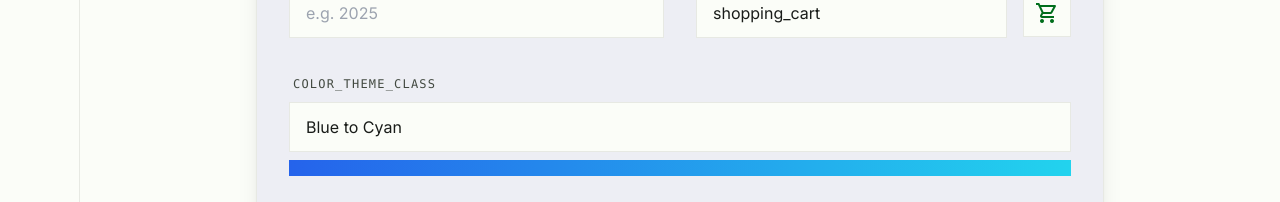
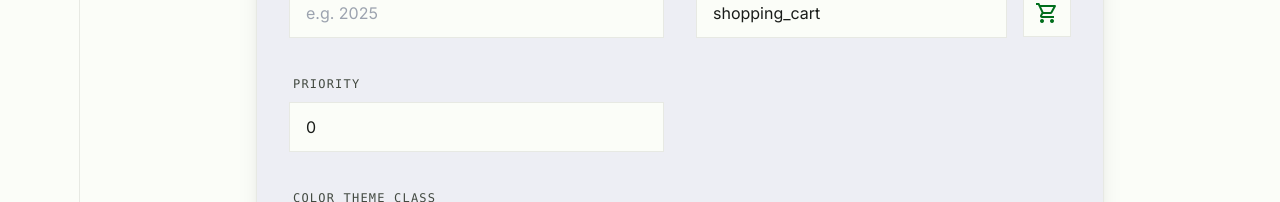
Before and after one commit to mgrware/porto, a Nuxt app: page /dashboard/projects/new in a window 1280 px wide. Shown: the part 545-747 px from the top of the page. Built offline with nearby package versions, Linux system fonts and the light colour scheme; no server answers; a web font is replaced by a local one.

Commit message:
add priority

```diff
--- a/app/composables/useProjectActions.ts
+++ b/app/composables/useProjectActions.ts
@@ -11,6 +11,7 @@ export interface Project {
   repo_link?: string
   slug: string
   created_at: string
+  priority?: number
 }
 
 import imageCompression from 'browser-image-compression'
@@ -46,7 +47,12 @@ export const useProjectActions = () => {
   const client = useSupabaseClient()
 
   const fetchProjects = async () => {
-    const { data, error } = await client.from('projects').select('*').order('year', { ascending: false }).order('created_at', { ascending: true })
+    const { data, error } = await client
+      .from('projects')
+      .select('*')
+      .order('priority', { ascending: false })
+      .order('year', { ascending: false })
+      .order('created_at', { ascending: true })
     if (error) throw error
     return data as Project[]
   }
--- a/app/pages/dashboard/projects/edit/[id].vue
+++ b/app/pages/dashboard/projects/edit/[id].vue
@@ -66,6 +66,18 @@
               <span class="material-symbols-outlined text-primary">{{ form.icon || 'help' }}</span>
             </div>
           </div>
+        </div>
+
+        <div class="space-y-2 md:col-span-1">
+          <label class="text-xs font-mono uppercase tracking-widest text-on-surface-variant ml-1">PRIORITY</label>
+          <input
+            v-model.number="form.priority"
+            type="number"
+            placeholder="e.g. 0"
+            class="w-full bg-background border border-surface-container-high rounded-xl px-4 py-3 text-on-background focus:outline-none focus:border-primary transition-colors"
+            min="0"
+            required
+          />
         </div>
 
         <div class="space-y-2 md:col-span-2">
@@ -194,6 +206,7 @@ const form = ref({
   demo_link: '',
   repo_link: '',
   image_url: '',
+  priority: 0,
   tags: [] as string[]
 })
 
@@ -235,6 +248,7 @@ const { pending } = await useAsyncData(`project-${route.params.id}`, async () =>
       demo_link: data.demo_link || '',
       repo_link: data.repo_link || '',
       image_url: data.image_url || '',
+      priority: data.priority || 0,
       tags: data.tags || []
     }
 
--- a/app/pages/dashboard/projects/index.vue
+++ b/app/pages/dashboard/projects/index.vue
@@ -34,6 +34,7 @@
           <tr class="bg-surface-container-high/50 border-b border-surface-container-high">
             <th class="px-6 py-4 text-xs font-mono uppercase tracking-widest text-on-surface-variant">TITLE</th>
             <th class="px-6 py-4 text-xs font-mono uppercase tracking-widest text-on-surface-variant hidden md:table-cell">YEAR</th>
+            <th class="px-6 py-4 text-xs font-mono uppercase tracking-widest text-on-surface-variant hidden md:table-cell">PRIORITY</th>
             <th class="px-6 py-4 text-xs font-mono uppercase tracking-widest text-on-surface-variant hidden md:table-cell">CREATED_AT</th>
             <th class="px-6 py-4 text-xs font-mono uppercase tracking-widest text-on-surface-variant text-right">ACTIONS</th>
           </tr>
@@ -52,6 +53,9 @@
             </td>
             <td class="px-6 py-5 text-sm text-on-surface-variant font-mono hidden md:table-cell">
               {{ project.year }}
+            </td>
+            <td class="px-6 py-5 text-sm text-on-surface-variant font-mono hidden md:table-cell">
+              {{ project.priority !== undefined ? project.priority : 0 }}
             </td>
             <td class="px-6 py-5 text-sm text-on-surface-variant font-mono hidden md:table-cell">
               {{ new Date(project.created_at).toLocaleDateString('en-US', { day: 'numeric', month: 'short', year: 'numeric' }) }}
--- a/app/pages/dashboard/projects/new.vue
+++ b/app/pages/dashboard/projects/new.vue
@@ -62,6 +62,18 @@
               <span class="material-symbols-outlined text-primary">{{ form.icon || 'help' }}</span>
             </div>
           </div>
+        </div>
+
+        <div class="space-y-2 md:col-span-1">
+          <label class="text-xs font-mono uppercase tracking-widest text-on-surface-variant ml-1">PRIORITY</label>
+          <input
+            v-model.number="form.priority"
+            type="number"
+            placeholder="e.g. 0"
+            class="w-full bg-background border border-surface-container-high rounded-xl px-4 py-3 text-on-background focus:outline-none focus:border-primary transition-colors"
+            min="0"
+            required
+          />
         </div>
 
         <div class="space-y-2 md:col-span-2">
@@ -188,6 +200,7 @@ const form = ref({
   demo_link: '',
   repo_link: '',
   image_url: '',
+  priority: 0,
   tags: [] as string[]
 })
 
```
Also changed, not shown: 2 other files (tests, documents, lock files or other folders).
